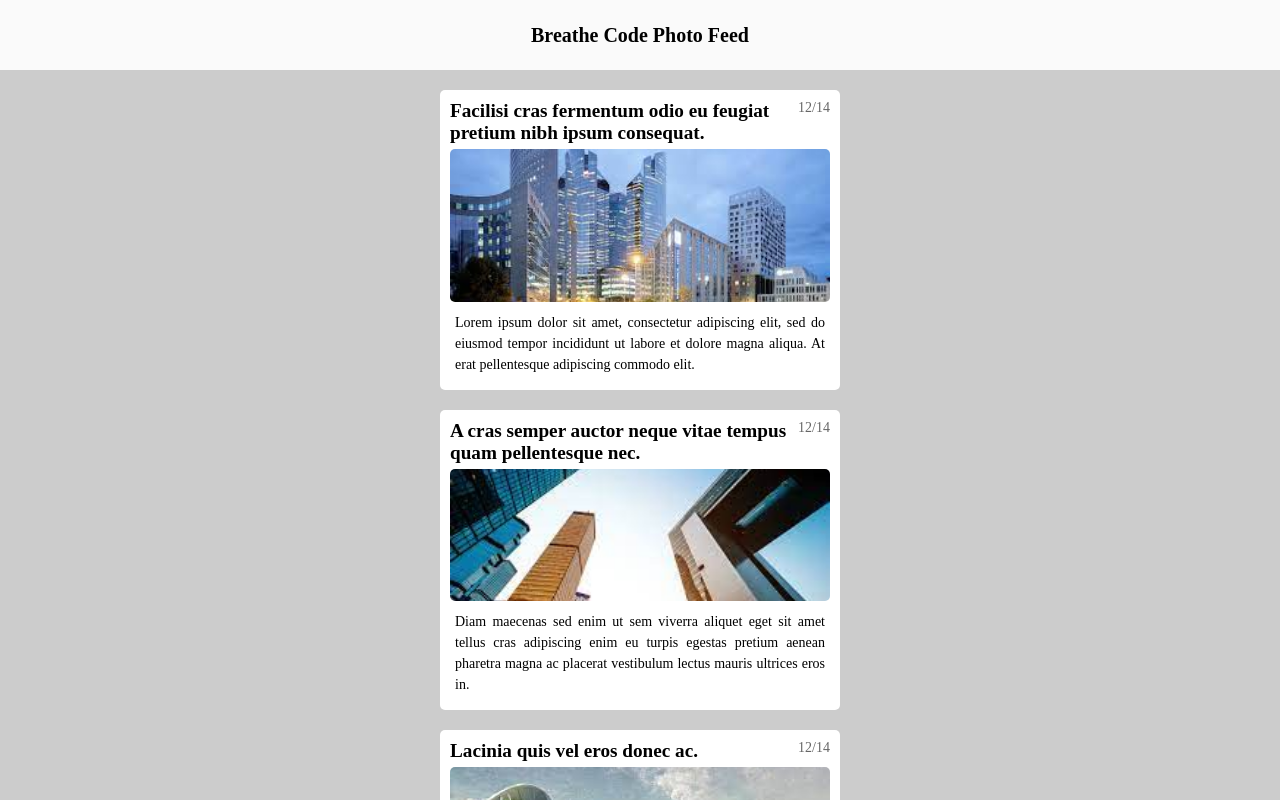
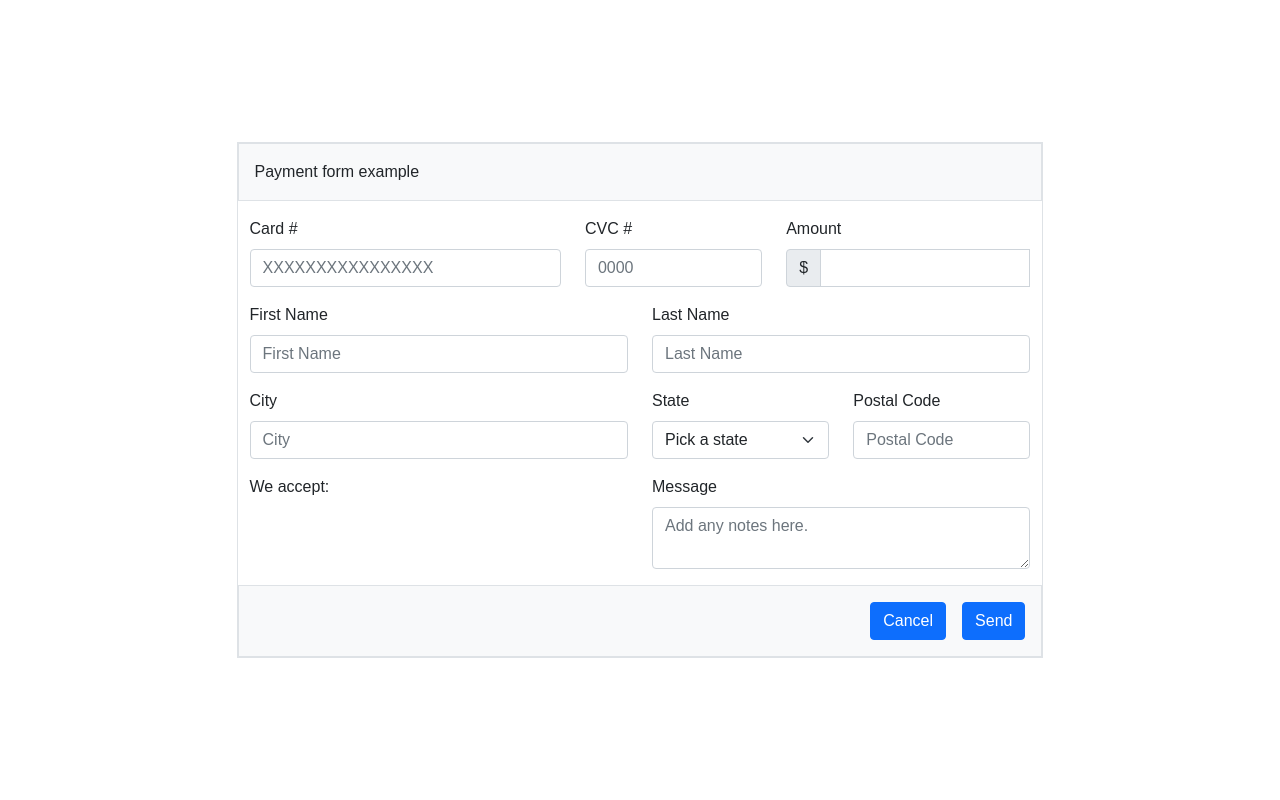
Before and after one commit to danihidalgo001/HTML5-form, a plain HTML site: page index.html in a window 1280 px wide. Drawn offline with nearby package versions, Linux system fonts and the light colour scheme.

Commit message:
Project Payment form example. It was created.

```diff
--- a/data.json
+++ /dev/null
@@ -1,17 +0,0 @@
-{
-  "images": [
-    "./imgs/img_1.jpg",
-    "./imgs/img_2.jpg",
-    "./imgs/img_3.jpg"
-  ],
-  "titles": [
-    "Facilisi cras fermentum odio eu feugiat pretium nibh ipsum consequat.",
-    "A cras semper auctor neque vitae tempus quam pellentesque nec.",
-    "Lacinia quis vel eros donec ac."
-  ],
-  "texts": [
-    "Lorem ipsum dolor sit amet, consectetur adipiscing elit, sed do eiusmod tempor incididunt ut labore et dolore magna aliqua. At erat pellentesque adipiscing commodo elit.",
-    "Diam maecenas sed enim ut sem viverra aliquet eget sit amet tellus cras adipiscing enim eu turpis egestas pretium aenean pharetra magna ac placerat vestibulum lectus mauris ultrices eros in.",
-    "Neque viverra justo nec ultrices dui sapien eget mi proin sed libero enim sed faucibus turpis in eu mi bibendum neque egestas congue quisque egestas diam in arcu cursus euismod."
-  ]
-}
--- a/index.html
+++ b/index.html
@@ -3,253 +3,192 @@
 <head>
   <meta charset="UTF-8">
   <meta name="viewport" content="width=device-width, initial-scale=1.0">
-  <link rel="stylesheet" type="text/css" href="styles.css">
-  <title>Document</title>
+  <link href="https://cdn.jsdelivr.net/npm/bootstrap@5.0.2/dist/css/bootstrap.min.css" rel="stylesheet" integrity="sha384-EVSTQN3/azprG1Anm3QDgpJLIm9Nao0Yz1ztcQTwFspd3yD65VohhpuuCOmLASjC" crossorigin="anonymous">
+  <title>Payment form example</title>
 
   <style>
-    * {
-      box-sizing: border-box;
+    body {
+      display: flex;
+      justify-content: center;
+      align-items: center;
+      height: 100vh;
+      width: 100%;
+      margin: 0;
+      font-family: Arial, sans-serif;
+      background-color: #ffffff;
     }
-
-    body {
-      margin: 0;
-      padding: 0;
-      background-color: #ccc;
+    #alert-error {
+      display: none;
     }
-
-    div.container {
-      display: grid;
-      grid-template-rows: 70px 1fr;
-      width: 100%;
-      height: 100vh;
-      transition-duration: 1s;
-    }
-      .container > div {
-        display: flex;
-      }
-
-    .header {
-      align-items: center;
-      justify-content: center;
-      width: 100%;
-      padding: 5px;
-      background-color: #fafafa;
-      transition-duration: 0.6s;
-      z-index: 2;
-    }
-      .header > h1 {
-        font-size: 20px;
-      }
-
-    .section {
-      flex-direction: column;
-      align-items: center;
-      justify-content: flex-start;
-      gap: 20px;
-      padding: 20px;
-      overflow-y: auto;
-    }
-      .item {
-        display: grid;
-        position: relative;
-        grid-template-columns: 1fr;
-        grid-template-areas:
-          "item-header"
-          "item-image"
-          "item-content";
-        gap: 5px;
-        padding: 10px;
-        width: 400px;
-        height: 300px;
-        border-radius: 5px;
-        background-color: rgb(255, 255, 255);
-        transition-duration: 0.3s;
-      }
-        .item:hover {
-          transform: scale(1.1);
-          z-index: 99;
-        }
-        .item-header {
-          grid-area: item-header;
-          display: flex;
-          justify-content: space-between;
-          align-items: flex-start;
-          flex-wrap: nowrap;
-          gap: 5px;
-          width: 100%;
-        }
-          .item-header-title {
-            font-size: 1.2em;
-            font-weight: 700;
-          }
-          .item-header-number {
-            font-size: 14px;
-            color: #666;
-          }
-        .item-image {
-          grid-area: item-image;
-          border-radius: 5px;
-          overflow: hidden;
-        }
-          .item-image > img {
-            width: 100%;
-            height: 100%;
-            object-fit: cover;
-          }
-        .item-content {
-          grid-area: item-content;
-          padding: 5px;
-          text-align: justify;
-        }
-          .item-content-text {
-            font-size: 14px;
-            line-height: 1.5;
-          }
-
-    .section::-webkit-scrollbar {
-      width: 10px;
-      height: 10px;
-      background-color: #ccc;
-      border-radius: 5px;
-    }
-    .section::-webkit-scrollbar-thumb {
-      background-color: #fafafa;
-      border-radius: 5px;
-    }
-    .section::-webkit-scrollbar-thumb:hover {
-      background-color: #aaa;
-    }
-    .hidden {
-      transform: translateY(-10em);
-    }
-    .hidden-box {
-      grid-template-rows: 0px 1fr !important;
+    .show {
+      display: flex !important;
     }
   </style>
+
 </head>
 <body>
-  <div class="container" id="container">
-    <div class="header" id="header-container">
-      <h1>Breathe Code Photo Feed</h1>
-    </div>
-    <div class="section" id="section-container">
-    <!-- My project -->
-    </div>
+  <div class="form-container">
+    <form class="needs-validation" novalidate>
+      <fieldset class="container border">
+        <div class="row border p-3 bg-light">Payment form example</div>
+
+        <div class="mt-3 alert alert-danger" id="alert-error">
+          Some fields are missing
+        </div>
+
+        <!-- Input fields -->
+        <div class="mt-3 row">
+          <div class="col-5">
+            <label class="form-label" for="card">Card #</label>
+            <input class="form-control" type="number" id="card" placeholder="XXXXXXXXXXXXXXXX" required>
+            <div class="valid-feedback">
+              Looks good!
+            </div>
+            <div class="invalid-feedback">
+              Please provide a valid card number.
+            </div>
+          </div>
+          <div class="col-3">
+            <label class="form-label" for="cvc">CVC #</label>
+            <input class="form-control" type="number" id="cvc" placeholder="0000" required>
+            <div class="valid-feedback">
+              Looks good!
+            </div>
+            <div class="invalid-feedback">
+              Please provide a valid CVC card number.
+            </div>
+          </div>
+          <div class="col-4">
+            <label class="form-label" for="amount">Amount</label>
+            <div class="input-group has-validation">
+              <span class="input-group-text">$</span>
+              <input type="number" class="form-control" id="amount" aria-describedby="inputGroupPrepend" required>
+              <div class="valid-feedback">
+                Looks good!
+              </div>
+              <div class="invalid-feedback">
+                Please provide a valid amount.
+              </div>
+            </div>
+          </div>
+        </div>
+
+        <div class="mt-3 row">
+          <div class="col-6">
+            <label class="form-label" for="first-name">First Name</label>
+            <input class="form-control" type="text" id="first-name" placeholder="First Name" required>
+            <div class="valid-feedback">
+              Looks good!
+            </div>
+            <div class="invalid-feedback">
+              Please provide a valid name.
+            </div>
+          </div>
+          <div class="col-6">
+            <label class="form-label" for="last-name">Last Name</label>
+            <input class="form-control" type="text" id="last-name" placeholder="Last Name" required>
+            <div class="valid-feedback">
+              Looks good!
+            </div>
+            <div class="invalid-feedback">
+              Please provide a valid last name.
+            </div>
+          </div>
+        </div>
+
+        <div class="mt-3 row">
+          <div class="col-6">
+            <label class="form-label" for="city">City</label>
+            <input class="form-control" type="text" id="city" placeholder="City" required>
+            <div class="valid-feedback">
+              Looks good!
+            </div>
+            <div class="invalid-feedback">
+              Please provide a valid city.
+            </div>
+          </div>
+          <div class="col-3">
+            <label class="form-label" for="state">State</label>
+            <select class="form-select" id="state" required>
+              <option>Pick a state</option>
+              <!-- Add states options here -->
+            </select>
+            <div class="valid-feedback">
+              Looks good!
+            </div>
+            <div class="invalid-feedback">
+              Please select a valid state.
+            </div>
+          </div>
+          <div class="col-3">
+            <label class="form-label" for="postal-code">Postal Code</label>
+            <input class="form-control" type="number" id="postal-code" placeholder="Postal Code" required>
+            <div class="valid-feedback">
+              Looks good!
+            </div>
+            <div class="invalid-feedback">
+              Please provide a valid postal code number.
+            </div>
+          </div>
+        </div>
+
+        <div class="mt-3 row">
+          <div class="col-6">
+            <label>We accept:</label>
+          </div>
+          <div class="col-6">
+            <label class="form-label" for="message">Message</label>
+            <textarea class="form-control" id="message" placeholder="Add any notes here." required></textarea>
+          </div>
+        </div>
+
+        <div class="p-3 mt-3 row justify-content-end border bg-light">
+          <button class="mx-3 col-auto btn btn-primary" type="reset">Cancel</button>
+          <button class="col-auto btn btn-primary" type="submit">Send</button>
+        </div>
+
+      </fieldset>
+    </form>
   </div>
 
   <script>
-    const container = document.querySelector("#container")
-    const header = document.querySelector("#header-container")
-    const section = document.querySelector("#section-container")
-    const infiniteScroll = true
-    let lastScrollTop = 0
-    let data = {}
+    let isAlert = false
 
-    // functions
-    const getData = async () => {
-      const data = await fetch("./data.json")
-      const jsonData = await data.json()
+    const removeAlert = () => {
+      const alertError = document.querySelector('#alert-error')
 
-      return {
-        images: jsonData.images,
-        titles: jsonData.titles,
-        texts: jsonData.texts
+      alertError.classList.remove('show')
+      isAlert = false
+    }
+
+    const showAlert = () => {
+      const alertError = document.querySelector('#alert-error')
+      if (!isAlert) {
+        alertError.classList.add('show')
+        isAlert = true
+
+        setTimeout(() => {
+          removeAlert()
+        }, 3000);
       }
     }
 
-    const createItem = (url, title, id, text) => {
-      const img = document.createElement("img")
-      let error = false
-      img.src = url
-      img.classList.add("item-image-img")
+    const validateForms = () => {
+      const forms = document.querySelectorAll('.needs-validation')
+      Array.prototype.slice.call(forms)
+        .forEach(function (form) {
+          form.addEventListener('submit', function (event) {
+            if (!form.checkValidity()) {
+              event.preventDefault()
+              event.stopPropagation()
+              showAlert()
+            }
 
-      img.onload = function() {
-        const container = document.querySelector("#section-container")
-        const item = document.createElement("div")
-        const itemHeader = document.createElement("div")
-        const itemHeaderTitle = document.createElement("div")
-        const itemHeaderNumber = document.createElement("div")
-        const itemImage = document.createElement("div")
-        const itemContent = document.createElement("div")
-        const itemContentText = document.createElement("span")
-
-        // add content
-        itemHeaderTitle.textContent = title
-        itemHeaderNumber.textContent = id
-        itemContentText.textContent = text
-
-        // add classes
-        item.classList.add("item")
-        itemHeader.classList.add("item-header")
-        itemHeaderTitle.classList.add("item-header-title")
-        itemHeaderNumber.classList.add("item-header-number")
-        itemImage.classList.add("item-image")
-        itemContent.classList.add("item-content")
-        itemContentText.classList.add("item-content-text")
-
-        // append content
-        itemHeader.appendChild(itemHeaderTitle)
-        itemHeader.appendChild(itemHeaderNumber)
-        itemImage.appendChild(img)
-        itemContent.appendChild(itemContentText)
-
-        item.appendChild(itemHeader)
-        item.appendChild(itemImage)
-        item.appendChild(itemContent)
-
-        container.appendChild(item)
-      }
-
+            form.classList.add('was-validated')
+          }, false)
+        })
     }
-
-    const generateHTML = ({images, titles, texts}) => {
-      const titleMax = titles.length
-      const textMax = texts.length
-      const randomNumber = Math.floor(Math.random() * 3)
-
-      if(titleMax && textMax) {
-        images.forEach((url) => {
-          createItem(
-            url = url,
-            title = titles[Math.floor(Math.random() * titleMax)],
-            id = "12/14",
-            text = texts[Math.floor(Math.random() * textMax)]
-          )
-        })
-      }
-    }
-
-    // listeners
-    document.addEventListener("DOMContentLoaded", async function() {
-      try {
-        // generateHTML((await getData()))
-        data = await getData()
-        generateHTML(data)
-      } catch (error) {
-        console.log(error)
-      }
-    })
-    section.addEventListener("scroll", () => {
-      if (section.scrollTop > lastScrollTop) {
-        header.classList.add("hidden")
-        container.classList.add("hidden-box")
-      } else {
-        header.classList.remove("hidden")
-        container.classList.remove("hidden-box")
-      }
-
-      if (section.scrollTop + section.clientHeight >= section.scrollHeight && infiniteScroll) {
-        generateHTML(data)
-      }
-      lastScrollTop = section.scrollTop
-    })
-    header.addEventListener("scroll", () => {
-      if (header.scrollTop > 0) {
-        header.classList.remove("hidden")
-        container.classList.remove("hidden-box")
-      }
-    })
-
+    validateForms()
   </script>
 </body>
 </html>
--- a/style.css
+++ /dev/null
@@ -1,118 +0,0 @@
-* {
-    box-sizing: border-box;
-  }
-
-  body {
-    margin: 0;
-    padding: 0;
-    background-color: #ccc;
-  }
-
-  div.container {
-    display: grid;
-    grid-template-rows: 70px 1fr;
-    width: 100%;
-    height: 100vh;
-    transition-duration: 1s;
-  }
-    .container > div {
-      display: flex;
-    }
-
-  .header {
-    align-items: center;
-    justify-content: center;
-    width: 100%;
-    padding: 5px;
-    background-color: #fafafa;
-    transition-duration: 0.6s;
-    z-index: 2;
-  }
-    .header > h1 {
-      font-size: 20px;
-    }
-
-  .section {
-    flex-direction: column;
-    align-items: center;
-    justify-content: flex-start;
-    gap: 20px;
-    padding: 20px;
-    overflow-y: auto;
-  }
-    .item {
-      display: grid;
-      position: relative;
-      grid-template-columns: 1fr;
-      grid-template-areas:
-        "item-header"
-        "item-image"
-        "item-content";
-      gap: 5px;
-      padding: 10px;
-      width: 400px;
-      height: 300px;
-      border-radius: 5px;
-      background-color: rgb(255, 255, 255);
-      transition-duration: 0.3s;
-    }
-      .item:hover {
-        transform: scale(1.1);
-        z-index: 99;
-      }
-      .item-header {
-        grid-area: item-header;
-        display: flex;
-        justify-content: space-between;
-        align-items: flex-start;
-        flex-wrap: nowrap;
-        gap: 5px;
-        width: 100%;
-      }
-        .item-header-title {
-          font-size: 1.2em;
-          font-weight: 700;
-        }
-        .item-header-number {
-          font-size: 14px;
-          color: #666;
-        }
-      .item-image {
-        grid-area: item-image;
-        border-radius: 5px;
-        overflow: hidden;
-      }
-        .item-image > img {
-          width: 100%;
-          height: 100%;
-          object-fit: cover;
-        }
-      .item-content {
-        grid-area: item-content;
-        padding: 5px;
-        text-align: justify;
-      }
-        .item-content-text {
-          font-size: 14px;
-          line-height: 1.5;
-        }
-
-  .section::-webkit-scrollbar {
-    width: 10px;
-    height: 10px;
-    background-color: #ccc;
-    border-radius: 5px;
-  }
-  .section::-webkit-scrollbar-thumb {
-    background-color: #fafafa;
-    border-radius: 5px;
-  }
-  .section::-webkit-scrollbar-thumb:hover {
-    background-color: #aaa;
-  }
-  .hidden {
-    transform: translateY(-10em);
-  }
-  .hidden-box {
-    grid-template-rows: 0px 1fr !important;
-  }
```
Also changed, not shown: imgs/img_1.jpg (deleted), imgs/img_2.jpg (deleted), imgs/img_3.jpg (deleted).
